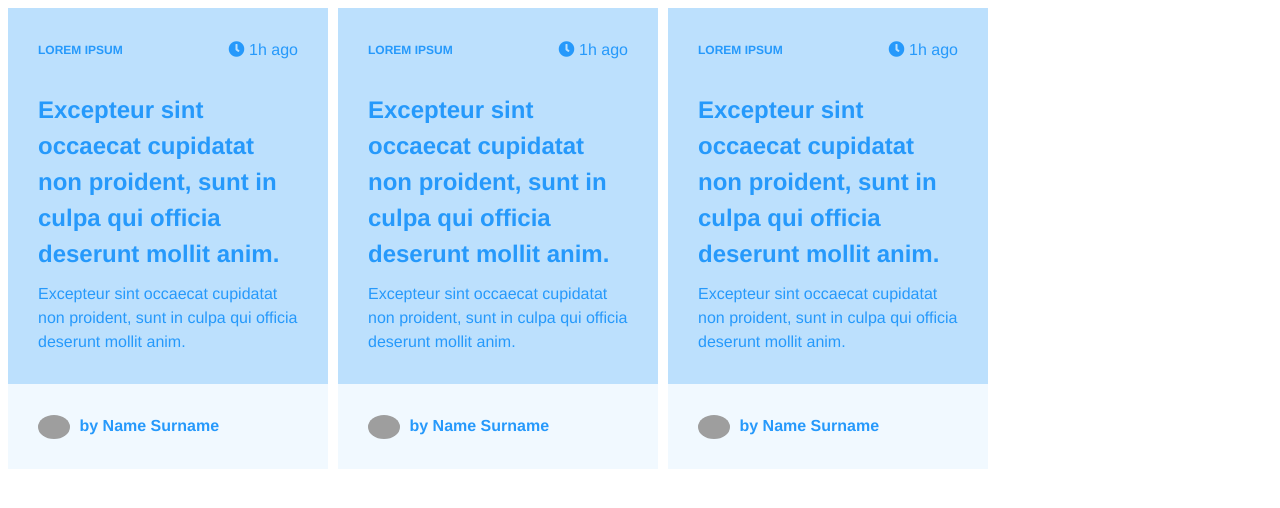
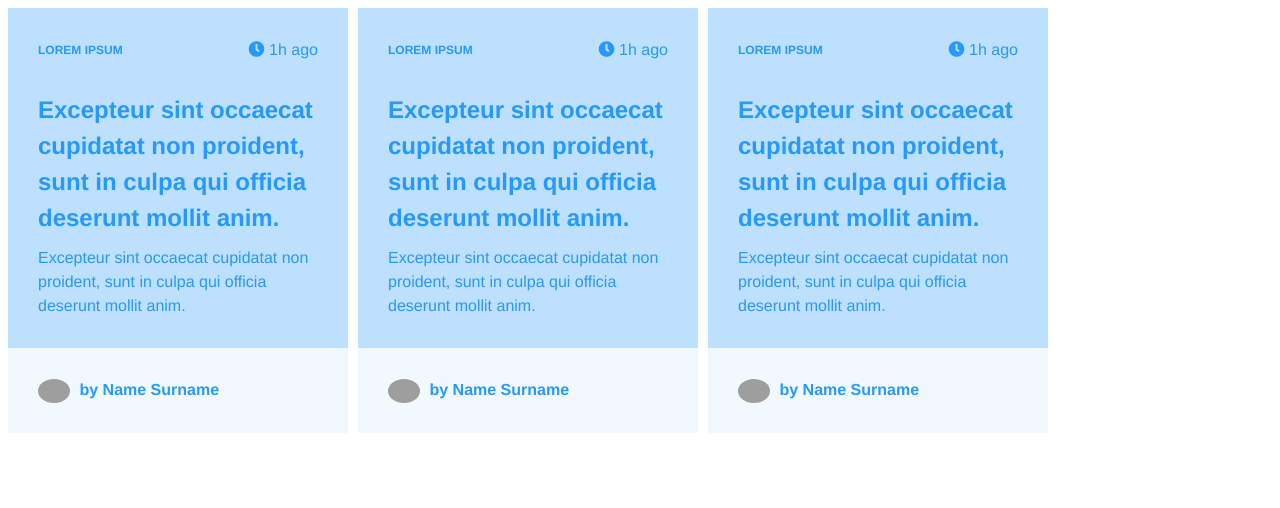
Before and after one commit to jjlumagbas/copywork, a plain HTML site: page impl-mockup/card.html in a window 1280 px wide. Drawn offline with Linux system fonts and the light colour scheme; grey boxes are pictures that could not be loaded.

Commit message:
Responsive: adjust widths and breakpoints

```diff
--- a/impl-mockup/card.html
+++ b/impl-mockup/card.html
@@ -24,15 +24,8 @@
         font-size: 12px;
       }
 
-      @media screen and (min-width: 640px) {
-        main {
-          display: flex;
-          flex-wrap: wrap;
-        }
-      }
 
       .card {
-        max-width: 320px;
         background-color: #BCE0FD;
 
         font-family: Helvetica, Arial, sans-serif;
@@ -71,6 +64,17 @@
 
       .author {
         font-weight: bold;
+      }
+
+      @media screen and (min-width: 716px) {
+        main {
+          display: flex;
+          flex-wrap: wrap;
+        }
+
+        .card {
+          max-width: 340px;
+        }
       }
     </style>
   </head>
```
